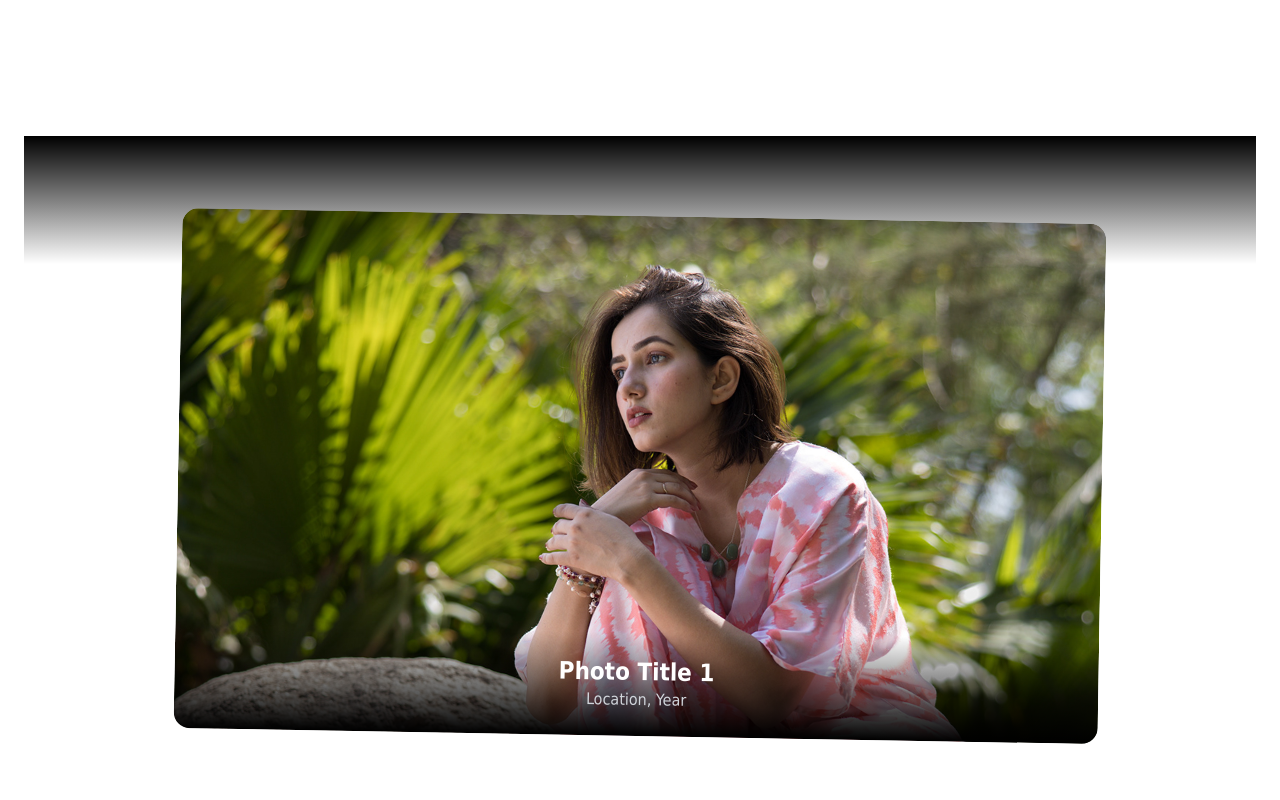
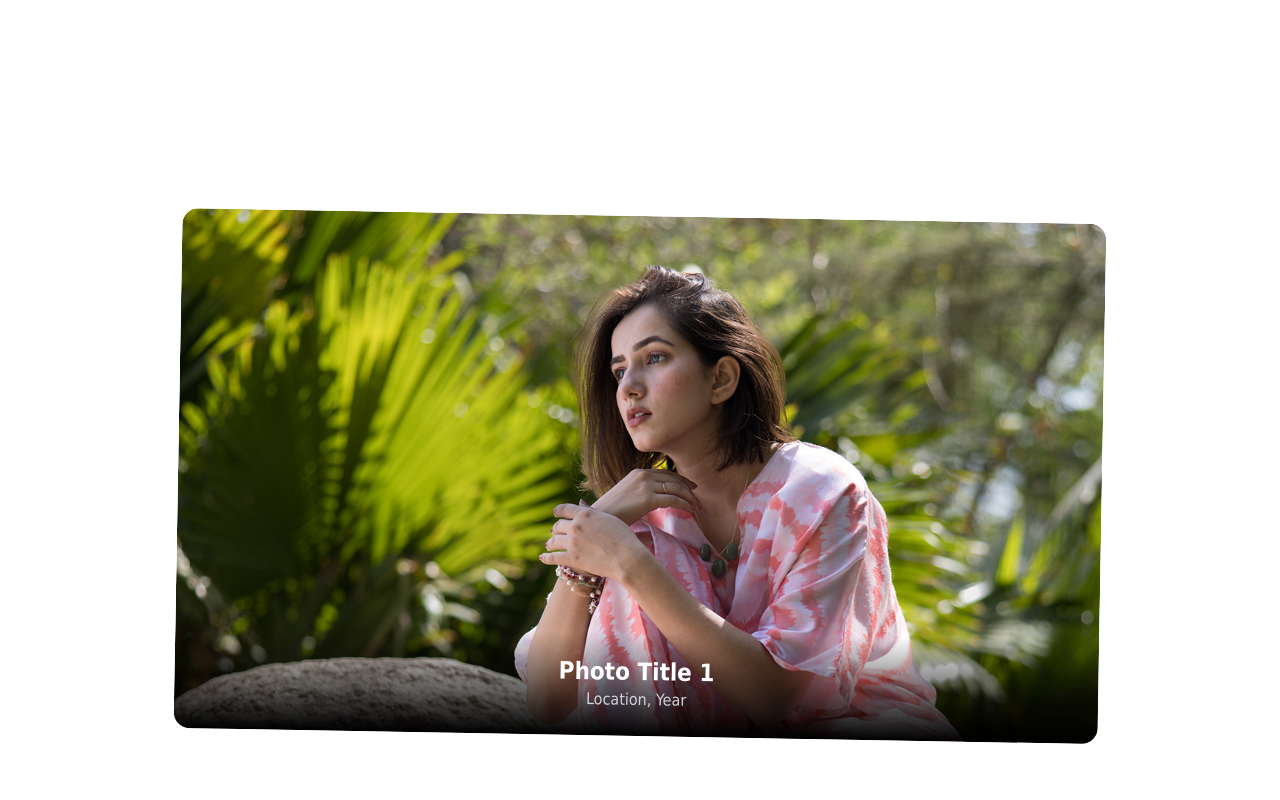
Before and after one commit to krishpitroda1/photography, a React (Create React App) app: page / in a window 1280 px wide. Shown: the part 2180-2980 px from the top of the page. Built offline with nearby package versions, Linux system fonts and the light colour scheme.

Commit message:
black rempve

```diff
--- a/src/pages/Home.js
+++ b/src/pages/Home.js
@@ -407,11 +407,75 @@ const Home = () => {
     <div className="text-white overflow-hidden relative" style={{
       // background: 'rgb(2,0,36)',
       // background: 'linear-gradient(90deg, rgba(2,0,36,1) 0%, rgba(0,212,255,1) 100%)'
-     background: 'linear-gradient(90deg, rgba(255,255,255) 0%, rgba(255,255,255) 100%)'
+     background: 'linear-gradient(90deg, rgba(255,255,255) 0%, rgba() 100%)'
 
    }}>
       {/* Hero Section */}
-      <section
+      {/* <section className="relative h-screen flex flex-col items-center justify-center text-center">
+        <div className="absolute inset-0 z-0 bg-black/40"></div>
+
+        <motion.div
+          className="relative z-10 bg-black/70 p-10 rounded-lg max-w-4xl mx-4 backdrop-blur-sm"
+          initial={{ scale: 0.9, opacity: 0 }}
+          animate={{ scale: 1, opacity: 1 }}
+          transition={{ duration: 1 }}
+        >
+          <TypeAnimation
+            sequence={[
+              "Photographers",
+              1000,
+              "Visual Storytellers",
+              1000,
+              "Creators of Art",
+              1000,
+              "Memory Capturers",
+              1000
+            ]}
+            wrapper="h1"
+            className="text-5xl md:text-7xl font-extrabold text-white mb-4"
+            repeat={Infinity}
+          />
+          <p className="text-xl md:text-2xl mt-4 font-light text-gray-300">
+            Capturing moments that tell your unique story through light and perspective
+          </p>
+
+          <motion.div
+            className="mt-8 flex gap-4 justify-center"
+            initial={{ y: 20, opacity: 0 }}
+            animate={{ y: 0, opacity: 1 }}
+            transition={{ delay: 0.5 }}
+          >
+            <Link to="/portfolio">
+              <motion.button
+                className="px-6 py-3 bg-transparent border-2 border-white text-white rounded-full font-medium hover:bg-white hover:text-black transition-colors"
+                whileHover={{ scale: 1.05 }}
+                whileTap={{ scale: 0.95 }}
+              >
+                View Portfolio
+              </motion.button>
+            </Link>
+            <Link to="/contact">
+              <motion.button
+                className="px-6 py-3 bg-white text-black rounded-full font-medium hover:bg-gray-200 transition-colors"
+                whileHover={{ scale: 1.05 }}
+                whileTap={{ scale: 0.95 }}
+              >
+                Book a Session
+              </motion.button>
+            </Link>
+          </motion.div>
+        </motion.div>
+
+        <motion.div
+          className="absolute bottom-10 left-1/2 transform -translate-x-1/2"
+          animate={{ y: [0, 10, 0] }}
+          transition={{ repeat: Infinity, duration: 2 }}
+        >
+          <div className="text-white text-sm">Scroll to explore</div>
+          <div className="w-1 h-10 bg-white mx-auto mt-2"></div>
+        </motion.div>
+      </section> */}
+<section
   className="relative h-screen flex flex-col items-center justify-center text-center"
   style={{
     backgroundImage: "url('https://krishpitroda1.github.io/photography/static/media/1.f87c31bbe07419d941ef.jpg')",
@@ -581,8 +645,8 @@ const Home = () => {
 
       {/* Vertical Gallery */}
       <section className="flex flex-col items-center gap-20 py-20 relative">
-        <div className="absolute top-0 left-0 w-full h-32 bg-gradient-to-b from-black to-transparent z-20"></div>
-        <div className="absolute bottom-0 left-0 w-full h-32 bg-gradient-to-t from-black to-transparent z-20"></div>
+        <div className="absolute top-0 left-0 w-full h-32 "></div>
+        <div className="absolute bottom-0 left-0 w-full h-32 "></div>
 
         {images.map((img, index) => (
           <motion.div
```
